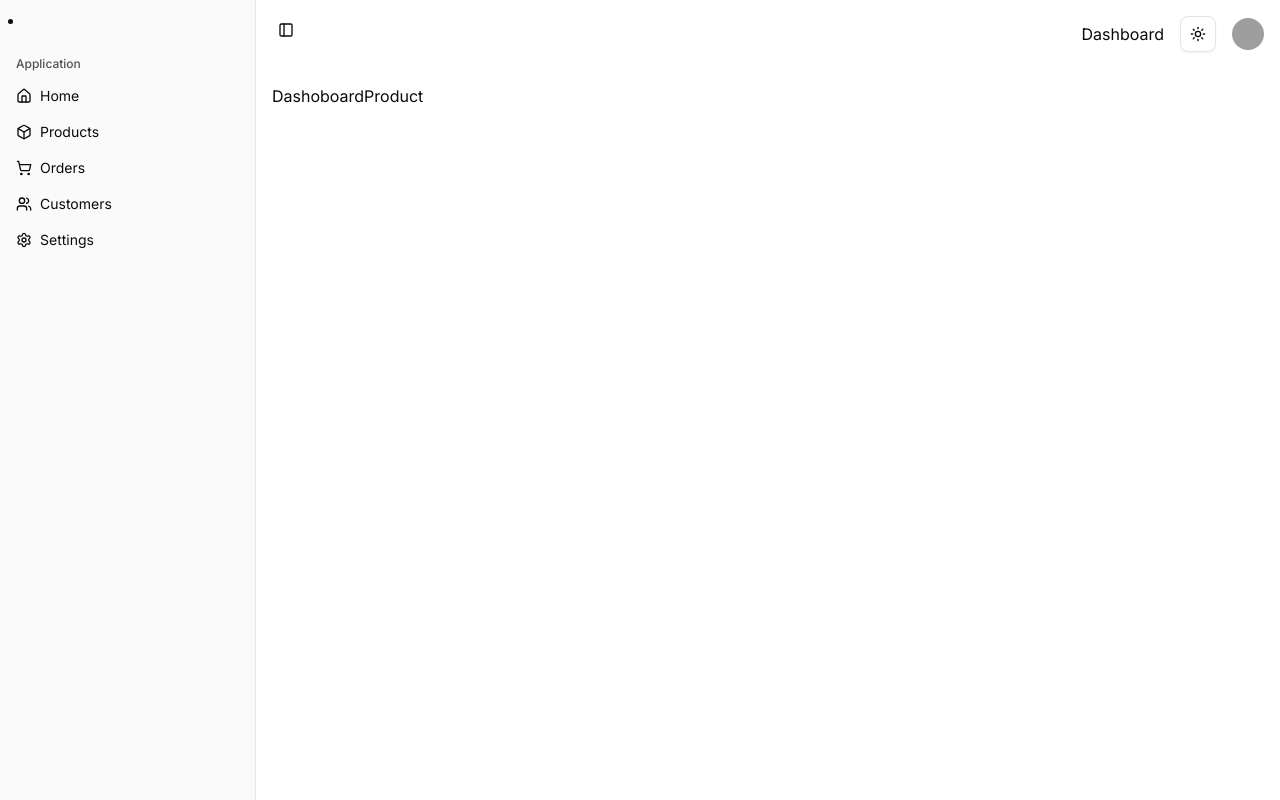
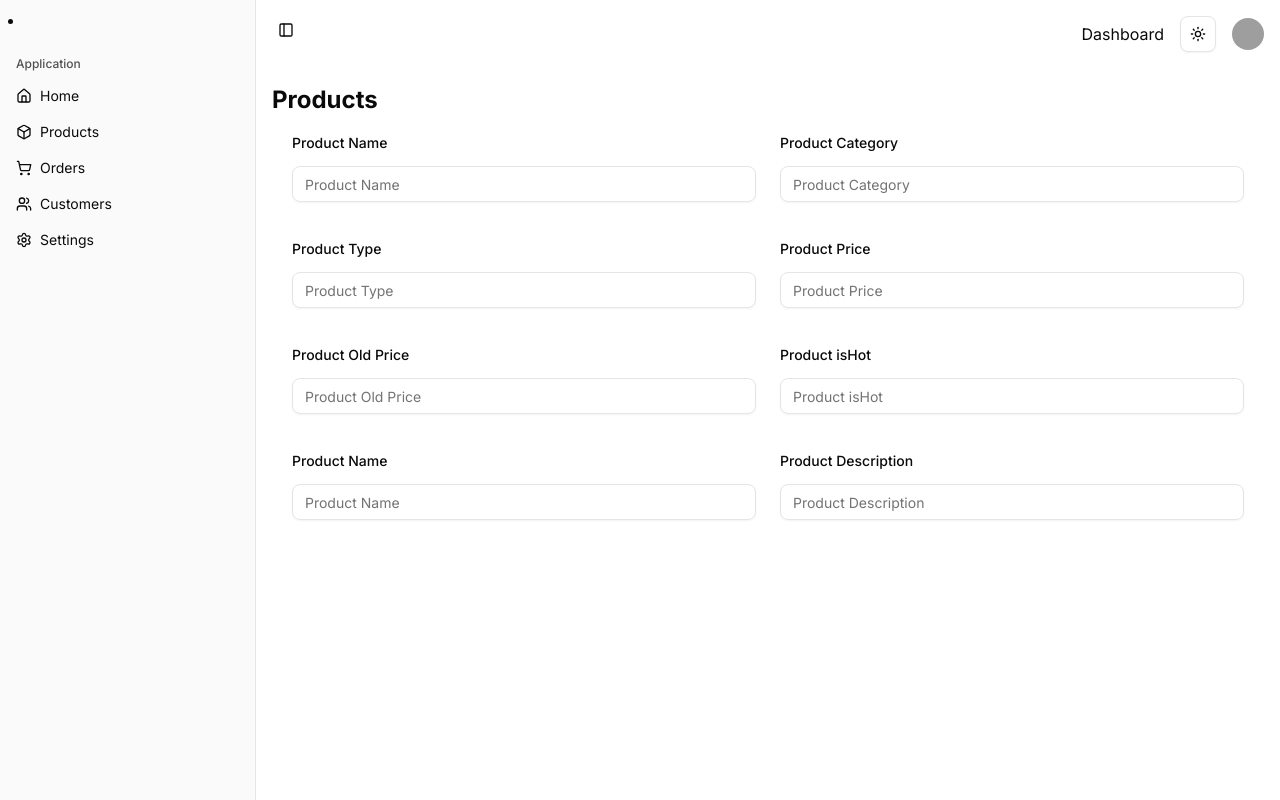
Before and after one commit to vidushalakshan/3D-Ecommerce, a Next.js app in the folder frontend/: page /dashboard/products in a window 1280 px wide. Built offline with nearby package versions, Linux system fonts and the light colour scheme; grey boxes are pictures that could not be loaded.

Commit message:
updated dashboard products textfield

```diff
--- a/frontend/package.json
+++ b/frontend/package.json
@@ -13,6 +13,7 @@
     "@radix-ui/react-avatar": "^1.1.10",
     "@radix-ui/react-dialog": "^1.1.15",
     "@radix-ui/react-dropdown-menu": "^2.1.16",
+    "@radix-ui/react-label": "^2.1.7",
     "@radix-ui/react-separator": "^1.1.7",
     "@radix-ui/react-slot": "^1.2.3",
     "@radix-ui/react-tooltip": "^1.2.8",
--- a/frontend/src/app/dashboard/products/page.jsx
+++ b/frontend/src/app/dashboard/products/page.jsx
@@ -1,9 +1,94 @@
-import React from 'react'
+import { Input } from "../../../components/ui/input";
+import { Label } from "../../../components/ui/label";
 
 const DashoboardProduct = () => {
   return (
-    <div>DashoboardProduct</div>
-  )
-}
+    <div>
+      <h1 className="text-2xl font-bold mb-4">Products</h1>
+      <div className="grid grid-cols-1 md:grid-cols-2 gap-6 m-5">
+        <div className="mb-4">
+          <Label htmlFor="picture" className="mb-4">
+            Product Name
+          </Label>
+          <Input
+            type="text"
+            placeholder="Product Name"
+            className="w-full max-w-xl"
+          />
+        </div>
+        <div className="mb-4">
+          <Label htmlFor="picture" className="mb-4">
+            Product Category
+          </Label>
+          <Input
+            type="text"
+            placeholder="Product Category"
+            className="w-full max-w-xl"
+          />
+        </div>
+        <div className="mb-4">
+          <Label htmlFor="picture" className="mb-4">
+            Product Type
+          </Label>
+          <Input
+            type="text"
+            placeholder="Product Type"
+            className="w-full max-w-xl"
+          />
+        </div>
+        <div className="mb-4">
+          <Label htmlFor="picture" className="mb-4">
+            Product Price
+          </Label>
+          <Input
+            type="text"
+            placeholder="Product Price"
+           className="w-full max-w-xl"
+          />
+        </div>
+        <div className="mb-4">
+          <Label htmlFor="picture" className="mb-4">
+            Product Old Price
+          </Label>
+          <Input
+            type="text"
+            placeholder="Product Old Price"
+          className="w-full max-w-xl"
+          />
+        </div>
+        <div className="mb-4">
+          <Label htmlFor="picture" className="mb-4">
+            Product isHot
+          </Label>
+          <Input
+            type="text"
+            placeholder="Product isHot"
+          className="w-full max-w-xl"
+          />
+        </div>
+        <div className="mb-4">
+          <Label htmlFor="picture" className="mb-4">
+            Product Name
+          </Label>
+          <Input
+            type="text"
+            placeholder="Product Name"
+          className="w-full max-w-xl"
+          />
+        </div>
+        <div className="mb-4">
+          <Label htmlFor="picture" className="mb-4">
+            Product Description
+          </Label>
+          <Input
+            type="text"
+            placeholder="Product Description"
+             className="w-full max-w-xl"
+          />
+        </div>
+      </div>
+    </div>
+  );
+};
 
-export default DashoboardProduct
+export default DashoboardProduct;
--- a/frontend/src/components/ui/input.jsx
+++ b/frontend/src/components/ui/input.jsx
@@ -12,7 +12,7 @@
       type={type}
       data-slot="input"
       className={cn(
-        "file:text-foreground placeholder:text-muted-foreground selection:bg-primary selection:text-primary-foreground dark:bg-input/30 border-input flex h-9 w-full min-w-0 rounded-md border bg-transparent px-3 py-1 text-base shadow-xs transition-[color,box-shadow] outline-none file:inline-flex file:h-7 file:border-0 file:bg-transparent file:text-sm file:font-medium disabled:pointer-events-none disabled:cursor-not-allowed disabled:opacity-50 md:text-sm",
+        "file:text-foreground placeholder:text-muted-foreground selection:bg-primary selection:text-primary-foreground dark:bg-input/30 border-input h-9 w-full min-w-0 rounded-md border bg-transparent px-3 py-1 text-base shadow-xs transition-[color,box-shadow] outline-none file:inline-flex file:h-7 file:border-0 file:bg-transparent file:text-sm file:font-medium disabled:pointer-events-none disabled:cursor-not-allowed disabled:opacity-50 md:text-sm",
         "focus-visible:border-ring focus-visible:ring-ring/50 focus-visible:ring-[3px]",
         "aria-invalid:ring-destructive/20 dark:aria-invalid:ring-destructive/40 aria-invalid:border-destructive",
         className
--- /dev/null
+++ b/frontend/src/components/ui/label.jsx
@@ -0,0 +1,23 @@
+"use client"
+
+import * as React from "react"
+import * as LabelPrimitive from "@radix-ui/react-label"
+
+import { cn } from "@/lib/utils"
+
+function Label({
+  className,
+  ...props
+}) {
+  return (
+    <LabelPrimitive.Root
+      data-slot="label"
+      className={cn(
+        "flex items-center gap-2 text-sm leading-none font-medium select-none group-data-[disabled=true]:pointer-events-none group-data-[disabled=true]:opacity-50 peer-disabled:cursor-not-allowed peer-disabled:opacity-50",
+        className
+      )}
+      {...props} />
+  );
+}
+
+export { Label }
```
Also changed, not shown: 1 other file (tests, documents, lock files or other folders).
